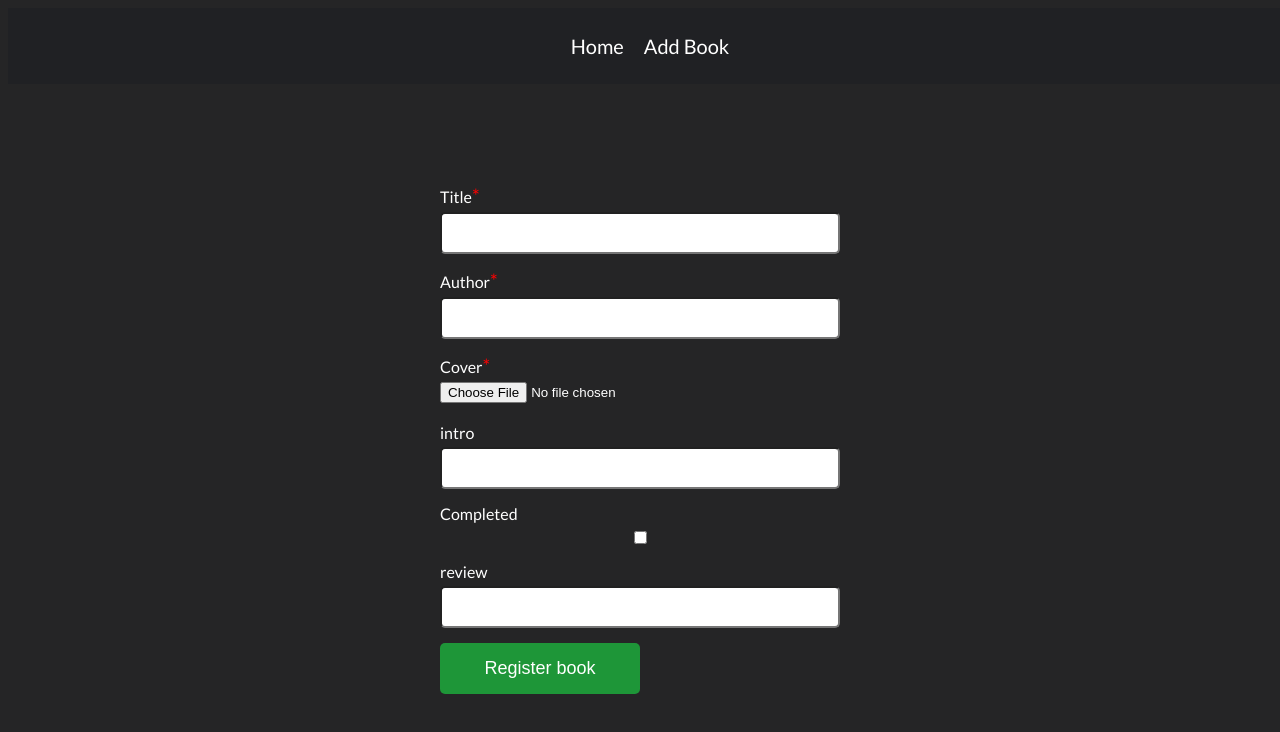
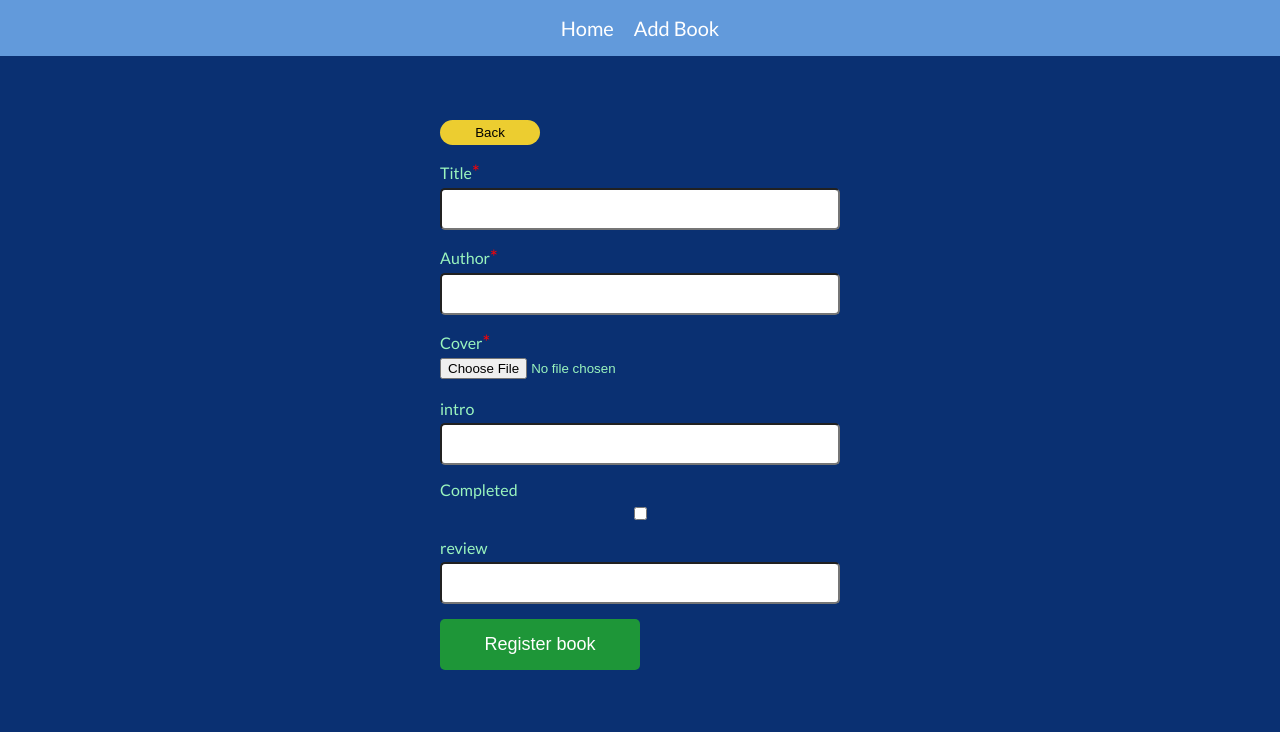
Before and after one commit to KenanAljaber/library, a React (Create React App) app: page /create-book in a window 1280 px wide. Shown: the top 732 px of the page. Built offline with nearby package versions, Linux system fonts and the light colour scheme.

Commit message:
changing colors

```diff
--- a/src/Components/Book.js
+++ b/src/Components/Book.js
@@ -1,9 +1,10 @@
 import { Link } from "react-router-dom";
 import "../Styles/book.css"
 const Book = ({title,cover,author,id}) => {
+
     return (
         <div className="bookContainer">
-            <div className="bookTitle">{title}</div>
+            <div className="bookTitle">{title.length>15 ? title.substring(0,15):title}</div>
             <div className="bookAuthor">Written by: {author}</div>
             <img src={cover}/>
             <Link to={`/book/${id}`} > <button className="details" >Details</button></Link>
--- a/src/Components/NavBar.js
+++ b/src/Components/NavBar.js
@@ -53,7 +53,7 @@ const NavBar = () => {
 
             let menuWidth = window.innerWidth / 2;
             navImageRef.current.style.top = 10 + "px";
-            navImageRef.current.style.left = (menuWidth - 70) + "px";
+            navImageRef.current.style.left = (menuWidth - 50) + "px";
             navImageRef.current.style.transition = "1s";
             navbarContainer.current.style.display = "flex";
 
--- a/src/Pages/BookDetail.js
+++ b/src/Pages/BookDetail.js
@@ -1,5 +1,5 @@
 import { useEffect, useState } from "react";
-import { useParams } from "react-router-dom";
+import { Link, useParams } from "react-router-dom";
 import { useAppContext } from "../Store/store";
 import "../Styles/details.css"
 
@@ -11,10 +11,21 @@ const BookDetail = ({ id }) => {
         setBook(store.getItem(params.bookId));
 
     }, [book]);
+    const style={
+        btn:{
+            marginTop:"100px",
+        width:"100px",
+        padding:"5px",
+        borderRadius:"20px",
+        borderStyle:"none",
+        backgroundColor:"#ECCD30"
+        }
+    };
+
     return (
 
         <div className="detailContainer">
-
+           <button style={style.btn}><Link style={{textDecoration:"none",color:"black"}} to="/">Back</Link></button>
             <img src={book?.cover}  className="detailsImg"/>
             { book!=null ?
             <div className="detailsInfo">
--- a/src/Pages/CreatePage.js
+++ b/src/Pages/CreatePage.js
@@ -1,4 +1,5 @@
 import { useRef, useState } from "react";
+import { Link } from "react-router-dom";
 import { useAppContext } from "../Store/store";
 import "../Styles/createPage.css"
 const CreatePage = () => {
@@ -19,9 +20,17 @@ const CreatePage = () => {
 
 
     const inputStyles = {
+      btn:{
+        marginTop:"100px",
+        width:"100px",
+        padding:"5px",
+        borderRadius:"20px",
+        borderStyle:"none",
+        backgroundColor:"#ECCD30"
+      },
       formContainer: {
         maxWidth: "400px",
-        margin: "100px auto",
+        margin: "20px auto",
       },
       container: {
         display: "flex",
@@ -123,8 +132,10 @@ const CreatePage = () => {
     }
 
     return (
+        <div>
 
         <form id="form"  onSubmit={handleSubmit} style={inputStyles.formContainer}>
+        <button style={inputStyles.btn}><Link style={{textDecoration:"none",color:"black"}} to="/">Back</Link></button>
           <div className={warningStyle} ref={warningRef} >{warningMessage}</div>
           <div style={inputStyles.container}>
             <div style={inputStyles.title}>Title<span style={inputStyles.spanImportant}>*</span></div>
@@ -202,7 +213,7 @@ const CreatePage = () => {
             }}
           />
         </form>
-
+        </div>
 
      );
 }
--- a/src/Styles/book.css
+++ b/src/Styles/book.css
@@ -3,17 +3,17 @@
     display: inline-flex;
     flex-direction: column;
     align-items: center;
-    background: #d0d0d0;
-    color: #202124;
+    background: #ECCD30;
+    color: #163558;
     padding: 10px;
     border-radius: 20px;
-    max-width: 200px;
-    max-height: 450px;
+    height: 275px;
+    width: 200px;
 }
 
 .bookContainer img{
-    width: 200px;
-    height: 300px;
+    width: 150px;
+    height: 175px;
     border-radius: 10px;
     box-shadow: 3px 3px 8px 4px #202124;
 }
@@ -35,7 +35,7 @@
         width: 120px;
         border-style: none;
         padding: 10px;
-        background: #202124;
+        background: #629ADB;
         color: white;
         border-radius: 10px;
         font-weight: 400;
--- a/src/Styles/createPage.css
+++ b/src/Styles/createPage.css
@@ -4,6 +4,7 @@
     border-radius: 10px;
     color: red;
     display: none;
+    margin-top: 10px;
 }
 
 .success{
@@ -12,4 +13,5 @@
     border-radius: 10px;
     color: black;
     display: none;
+    margin-top: 10px;
 }
--- a/src/Styles/details.css
+++ b/src/Styles/details.css
@@ -1,4 +1,5 @@
 .detailContainer{
+    padding: 100px;
     display: flex;
     flex-direction: row;
     justify-content: center;
--- a/src/Styles/homePage.css
+++ b/src/Styles/homePage.css
@@ -10,7 +10,7 @@
 
 .noResult{
     text-align: center;
-    color: #929292;
+    color: #a19662;
 }
 
 @media (max-width: 400px) {
--- a/src/Styles/index.css
+++ b/src/Styles/index.css
@@ -1,7 +1,7 @@
 @import url('https://fonts.googleapis.com/css2?family=Lato:wght@400;700&display=swap');
 body{
     font-family: Lato;
-    background: #252526;
-    color: white;
+    background: #0A3072;
+    color: #9AF4BE;
     overflow-x: hidden;
 }
--- a/src/Styles/navbar.css
+++ b/src/Styles/navbar.css
@@ -1,12 +1,15 @@
 .navbar-container{
-    padding: 10px;
+        /* padding: 10px; */
         margin-bottom: 50px;
         display: flex;
         flex-direction: row;
-    background: #202124;
+        background: #629ADB;
         color: white;
         justify-content: center;
         width: 100%;
+        position: absolute;
+        top: 0;
+        left: 0;
 }
 .navbar-container a{
     margin: 10px;
@@ -21,7 +24,7 @@
 }
 .side-navBar{
 
-        background: #D0D0D0;
+    background: #629ADB;
         position: fixed;
         padding: 0px;
         padding-top: 50px;
@@ -51,7 +54,7 @@
     margin: 10px;
     font-size: 20px;
     text-decoration: none;
-    color: #252526;
+    color:  #ffe668;
 
 }
 
--- a/src/Styles/search.css
+++ b/src/Styles/search.css
@@ -1,4 +1,5 @@
 .searchContainer{
+    margin-top: 75px;
     padding: 0px 0px 30px 0;
     text-align: center;
     display: flex;
```
Lines whose indentation alone changed are shown as unchanged.
